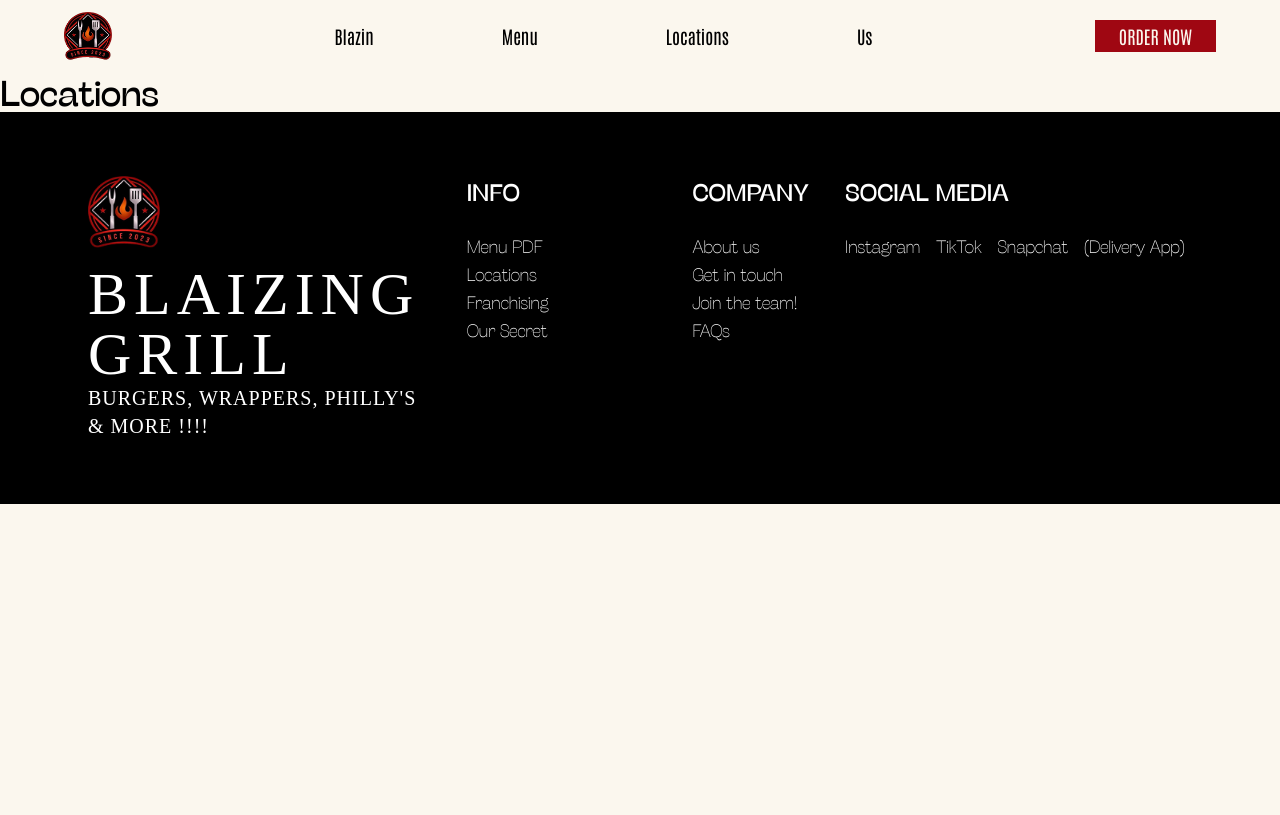
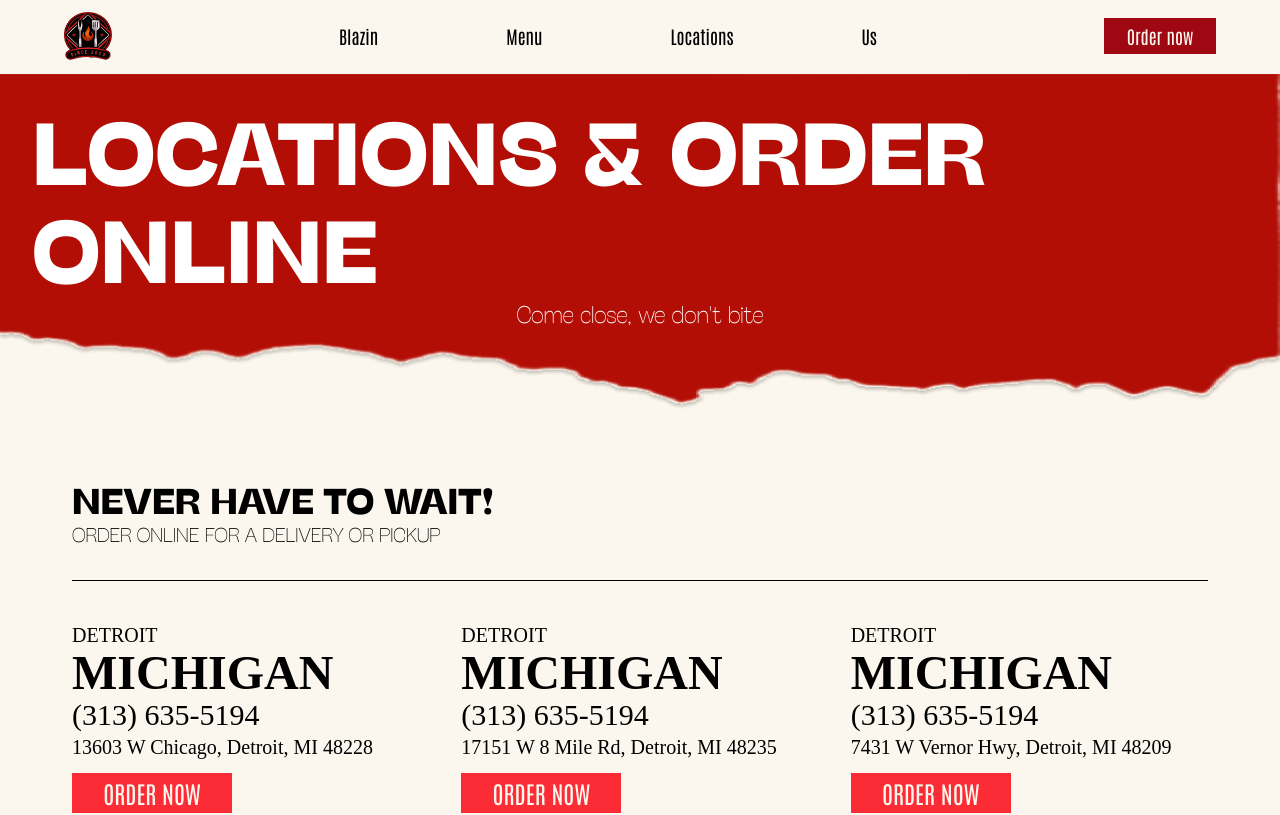
Before and after one commit to amxr21/blazin-grill, a React (Vite) app in the folder frontend/: page /locations in a window 1280 px wide. Shown: the top 815 px of the page. Built offline with nearby package versions, Linux system fonts and the light colour scheme.

Commit message:
update locations page

```diff
--- a/frontend/src/components/ActionButton.jsx
+++ b/frontend/src/components/ActionButton.jsx
@@ -1,8 +1,10 @@
-const ActionButton = ({text, classes, handleClick}) => {
+const ActionButton = ({text, link, containerClasses, buttonClasses, handleClick}) => {
     return (
-        <div className="">
-            <button className={`${classes} h-fit leading-0`} onClick={handleClick}>
-                {text}
+        <div className={`${containerClasses}`}>
+            <button className={`h-fit leading-0 cursor-pointer ${buttonClasses}`} onClick={handleClick}>
+                <a href={link}>
+                    {text}
+                </a>
             </button>
 
         </div>
--- a/frontend/src/components/CategoryHeader.jsx
+++ b/frontend/src/components/CategoryHeader.jsx
@@ -2,7 +2,7 @@
     return (
         <div className="header flex flex-col text-center border-b pb-8 uppercase mb-10">
             <h2 className="text-6xl font-bold mb-2">{category}</h2>
-            <p className="text-xl font-light">{addOns}</p>
+            <p className="text-xl font-normal font-[Stinger]">{addOns}</p>
         </div>
     )
 }
--- /dev/null
+++ b/frontend/src/components/Location.jsx
@@ -0,0 +1,30 @@
+import ActionButton from "./ActionButton";
+
+const Location = ({state, city, address, phoneNumber}) => {
+    return (
+        <div className="location font-[Stinger] flex flex-col gap-y-3">
+            <div>
+                <h6 className="text-xl uppercase">{city}</h6>
+                <h4 className="uppercase text-5xl font-bold">{state}</h4>
+                <h5 className="uppercase text-3xl font-normal">{phoneNumber}</h5>
+                <p className="text-xl font-extralight">{address}</p>
+            </div>
+
+            <ActionButton
+                key={'Order now'}
+                text={'Order now'}
+                containerClasses={"bg-red-500 w-40 text-center flex justify-center items-center py-5 "}
+                buttonClasses={"uppercase text-2xl text-[#FBF7EE] font-[Antonio]"}
+                link={'#'}
+
+                handleClick={() => {console.log('====================================');
+                console.log('test');
+                console.log('====================================');}}
+            />
+
+        </div>
+    )
+}
+
+
+export default Location;
--- /dev/null
+++ b/frontend/src/components/LocationsHeader.jsx
@@ -0,0 +1,10 @@
+const LocationsHeader = () => {
+    return (
+        <div className="uppercase pb-8 border-b">
+            <h4 className="font-bold text-4xl">Never have to wait!</h4>
+            <p className="font-extralight text-xl">Order online for a delivery or pickup</p>
+        </div>
+    )
+}
+
+export default LocationsHeader
--- a/frontend/src/components/TopBanner.jsx
+++ b/frontend/src/components/TopBanner.jsx
@@ -2,13 +2,13 @@
 
 const TopBanner = ({header, subheader}) => {
     return (
-        <div className="top-banner relative">
+        <div className="top-banner relative -mb-10">
 
             <img src={ShatteredPapaer} alt="" className="w-full h-96" />
 
             <div className="absolute text-white top-0 left-0 px-8 w-full h-9/12 flex flex-col items-center justify-center">
-                <h2 className="header text-[7rem] font-bold uppercase">{header}</h2>
-                <p className="sub-header text-3xl font-extralight">{subheader}</p>
+                <h2 className="header text-[5.5rem] font-bold uppercase">{header}</h2>
+                <p className="sub-header text-2xl font-extralight">{subheader}</p>
 
             </div>
         </div>
--- a/frontend/src/components/index.js
+++ b/frontend/src/components/index.js
@@ -15,3 +15,5 @@
 export {default as CategoryMeals} from "./CategoryMeals"
 export {default as Meal} from "./Meal"
 export {default as MealPrice} from "./MealPrice"
+export {default as LocationsHeader} from "./LocationsHeader"
+export {default as Location} from "./Location"
--- a/frontend/src/data.js
+++ b/frontend/src/data.js
@@ -182,8 +182,43 @@
 ];
 
 
+const locations = [
+  {
+    city: 'Detroit',
+    state: 'Michigan',
+    number: '(313) 635-5194',
+    address: '13603 W Chicago, Detroit, MI 48228',
+  },
+  {
+    city: 'Detroit',
+    state: 'Michigan',
+    number: '(313) 635-5194',
+    address: '17151 W 8 Mile Rd, Detroit, MI 48235',
+  },
+  {
+    city: 'Detroit',
+    state: 'Michigan',
+    number: '(313) 635-5194',
+    address: '7431 W Vernor Hwy, Detroit, MI 48209',
+  },
+  {
+    city: 'Hamtramck',
+    state: 'Michigan',
+    number: '(313) 635-5194',
+    address: '9240 Conant St, Hamtramck, MI 48212',
+  },
+  {
+    city: 'Detroit',
+    state: 'Michigan',
+    number: '(313) 635-5194',
+    address: '20851 Plymouth Rd, Detroit, MI 48228',
+  },
+];
+
+
 
 export   {
     featuresContent,
-    menu
+    menu,
+    locations
 }
--- a/frontend/src/index.css
+++ b/frontend/src/index.css
@@ -213,7 +213,7 @@
   }
 
   ::selection {
-    background-color: #8d0a04; /* Yellow background */
+    background-color: #b11801; /* Yellow background */
     color: #FBF7EE; /* Black text */
   }
 
--- a/frontend/src/pages/Locations.jsx
+++ b/frontend/src/pages/Locations.jsx
@@ -1,10 +1,42 @@
-import { Hero, Features } from "../sections"
+import { TopBanner, LocationsHeader, Location } from "../components"
 
+import { locations } from "../data"
 
 const Locations = () => {
     return (
         <>
-            <p>Locations</p>
+            <TopBanner
+                key={'Locations'}
+                header='Locations & order online'
+                subheader="Come close, we don't bite"
+            />
+
+            <div className="px-18 py-16 mb-56 flex flex-col gap-y-10">
+                <LocationsHeader />
+
+                <div className="grid grid-cols-3 gap-8">
+
+                {
+                    locations.map((location) => {
+                        return (
+                            <Location
+                                state={location.state}
+                                city={location.city}
+                                address={location.address}
+                                phoneNumber={location.number}
+                            />
+                        )
+                    })
+                }
+
+                </div>
+
+
+            </div>
+
+
+
+
         </>
     )
 }
--- a/frontend/src/sections/Navbar.jsx
+++ b/frontend/src/sections/Navbar.jsx
@@ -7,7 +7,8 @@
             <Navlinks/>
             <ActionButton
                 text={"Order now"}
-                classes={'bg-red-800 text-md px-6 py-4 text-[#FBF7EE] uppercase'}
+                containerClasses={'bg-red-800 text-md px-4 py-1 w-28 text-center text-[#FBF7EE] uppercase'}
+                link={'/menu/Order'}
                 handleClick={()=>{}}
             />
         </div>
```
